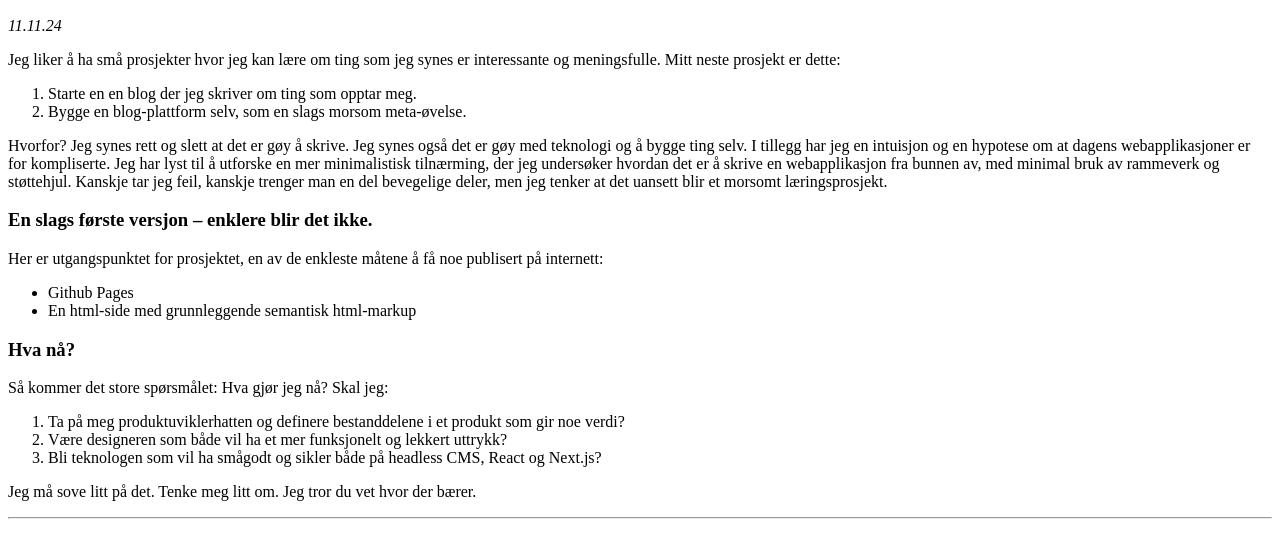
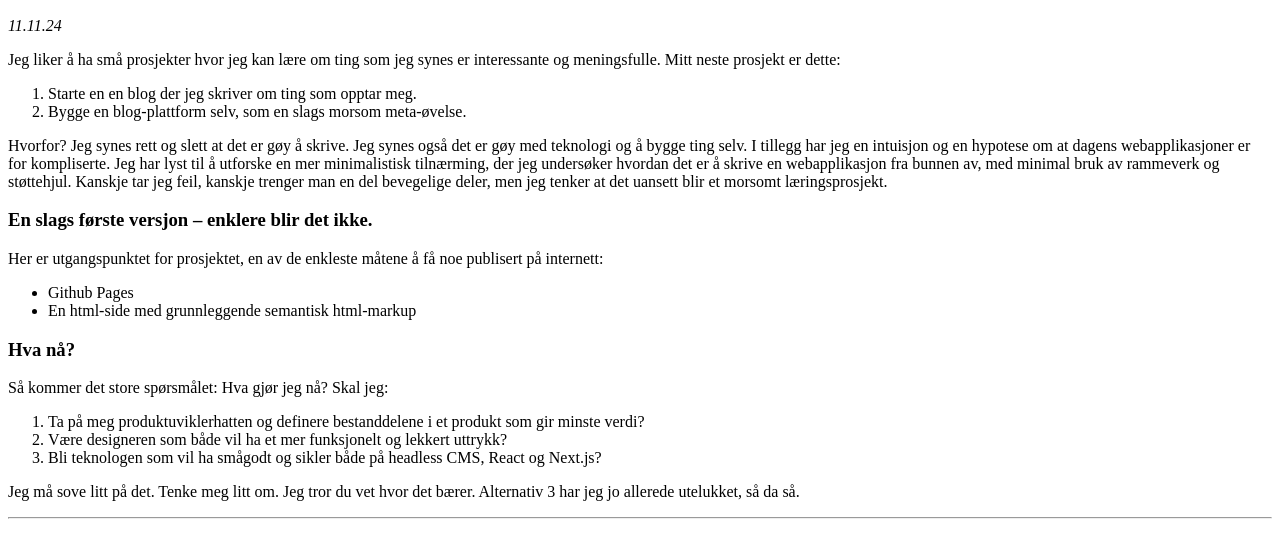
Before and after one commit to pixelbakker/labakker, a plain HTML site: page index.html in a window 1280 px wide. Shown: the part 91-648 px from the top of the page. Drawn offline with Linux system fonts and the light colour scheme.

Commit message:
Rettet skrivefeil

```diff
--- a/index.html
+++ b/index.html
@@ -36,11 +36,11 @@
             <p>
                 Så kommer det store spørsmålet: Hva gjør jeg nå? Skal jeg:
                 <ol>
-                    <li>Ta på meg produktuviklerhatten og definere bestanddelene i et produkt som gir noe verdi? </li>
+                    <li>Ta på meg produktuviklerhatten og definere bestanddelene i et produkt som gir minste verdi? </li>
                     <li>Være designeren som både vil ha et mer funksjonelt og lekkert uttrykk?</li>
                     <li>Bli teknologen som vil ha smågodt og sikler både på headless CMS, React og Next.js? </li>
                 </ol>
-                <p>Jeg må sove litt på det. Tenke meg litt om. Jeg tror du vet hvor der bærer.</p>
+                <p>Jeg må sove litt på det. Tenke meg litt om. Jeg tror du vet hvor det bærer. Alternativ 3 har jeg jo allerede utelukket, så da så.</p>
             </p>
             <hr>
         </article>
```
